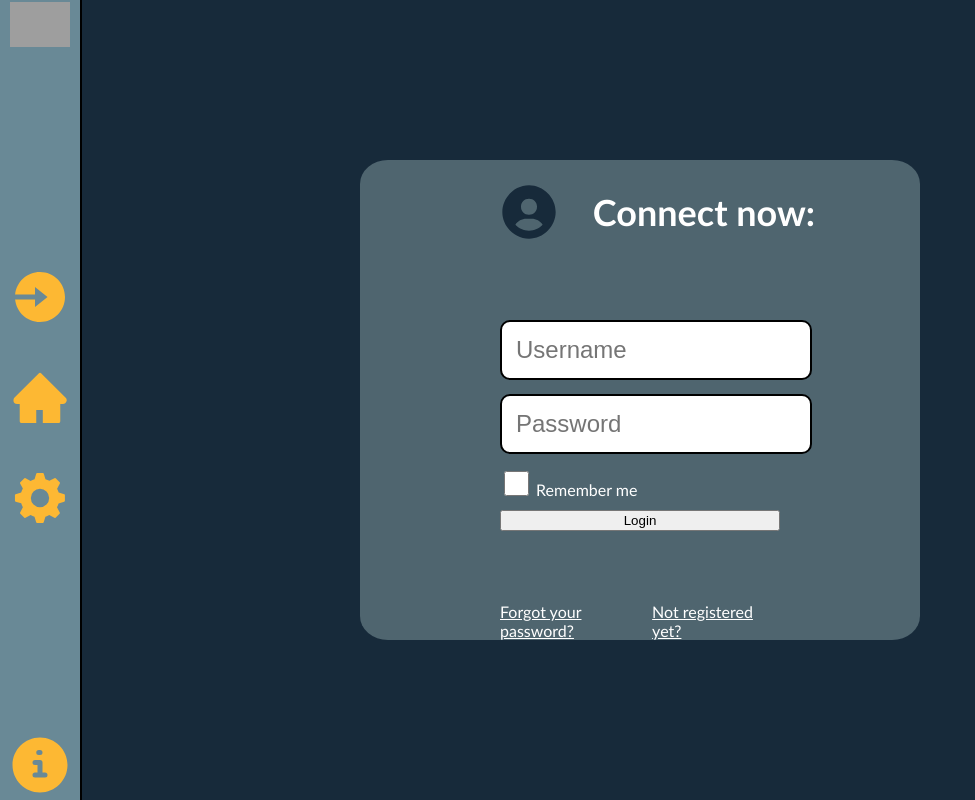
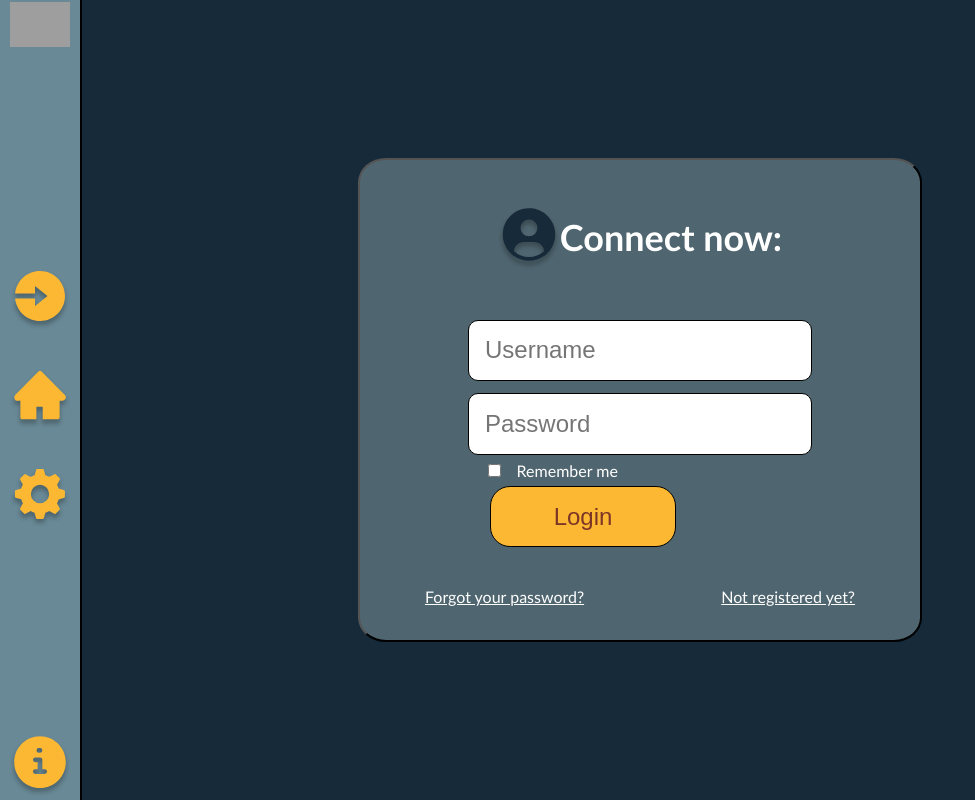
Before and after one commit to DxxxAce/Picture-Point, a PHP site: page /html/login.html in a window 1280 px wide. Shown: the whole page, without its empty margins (0-975 px from the left). Run offline with PHP 8.4, Linux system fonts and the light colour scheme; grey boxes are pictures that could not be loaded.

Commit message:
login almost done

```diff
--- a/css/login.css
+++ b/css/login.css
@@ -28,7 +28,6 @@ html body {
     justify-content: space-between;
     align-items: center;
     flex-direction: column;
-    z-index: 1;
 }
 
 #logo, #info {
@@ -75,7 +74,6 @@ html body {
     display: flex;
     justify-content: center;
     align-items: center;
-    z-index: -1;
 }
 
 .row {
@@ -85,15 +83,17 @@ html body {
 
 #form {
     background-color: #4f656f;
+    border: 0.2vw outset #000;
     border-radius: 5%;
-    margin: 0 auto;
     align-self: center;
     vertical-align: middle;
     height: 60vh;
     width: 70vh;
     display: flex;
     flex-direction: column;
-    z-index: 0;
+    justify-content: space-evenly;
+    align-items: center;
+    overflow: hidden;
 }
 
 #sidebar .button, #main-buttons .button {
@@ -102,62 +102,70 @@ html body {
     overflow: visible;
     outline: none;
     width: 100%;
-    box-shadow: 15% 15% #000;
 }
 
 #prompt {
     font-size: x-large;
-    font-family: 'Gill Sans', 'Gill Sans MT', Calibri, 'Trebuchet MS', sans-serif;
     display: flex;
     flex-direction: row;
-    justify-content: center;
+}
+
+#text-input {
+    display: flex;
+    flex-direction: column;
+    justify-content: space-around;
     align-items: center;
 }
 
-#user-icon{
-    width: 10vw;
-    height: 5vw;
-}
-
-.center {
-    margin: auto;
-    width: 50%;
-    align-self: center;
-    display: flex;
-    flex-direction: column;
-  }
-
 input[type=text], input[type=password] {
+    margin: 2%;
     padding: 5%;
     color: #172a3a;
     fill-opacity: 30%;
     font-size: x-large;
-    border: 2px solid #000;
+    border: none;
+    border: 0.15vw solid #000;
     border-radius: 10px;
-    width: 100%;
+}
+
+#checkbox {
+    display: flex;
+    flex-direction:  row;
+    justify-content: flex-start;
+    vertical-align: middle;
 }
 
 input[type=checkbox] {
-    position: relative;
-    top: 0;
-    left: 0;
-    height: 25px;
-    width: 25px;
-    color: transparent;
+    margin-right: 5%;
 }
 
-input {
-    margin-bottom: 5%;
+#login-button {
+    display: flex;
+    align-items: center;
+}
+
+input[type=submit] {
+    cursor: pointer;
+    margin: 2%;
+    padding: 5% 20%;
+    color: #7c3626;
+    font-size: x-large;
+    align-self: center;
+    background-color: #fdb833;
+    border: none;
+    border: 0.05vw solid #000;
+    border-radius: 20px;
 }
 
 #links {
+    width: 80%;
+    text-decoration-color: #fff;
     display: flex;
     flex-direction: row;
-    justify-content: space-around;
-    margin: 0;
+    justify-content: space-between;
 }
 
 .link {
     color: #fff;
-    font-size: medium;
+    margin: 2%;
 }
--- a/html/login.html
+++ b/html/login.html
@@ -69,15 +69,19 @@
                         </div>
 
                         <form class="center">
-                            <input type="text" placeholder="Username">
-                            <input type="password" placeholder="Password">
+                            <div id="text-input">
+                                <input type="text" placeholder="Username">
+                                <input type="password" placeholder="Password">
+                            </div>
 
                             <div id="checkbox">
                                 <input type="checkbox" id="remember">
                                 <label for="remember">Remember me</label>
                             </div>
 
-                            <input type="submit" value="Login">
+                            <div id="login-button">
+                                <input type="submit" value="Login">
+                            </div>
                         </form>
 
                         <div id="links" class="center">
```
Also changed, not shown: media/in-page-images/gallery.svg, media/in-page-images/home.svg, media/in-page-images/info.svg, media/in-page-images/login.svg, media/in-page-images/logout.svg, media/in-page-images/settings.svg, media/in-page-images/user.svg.
